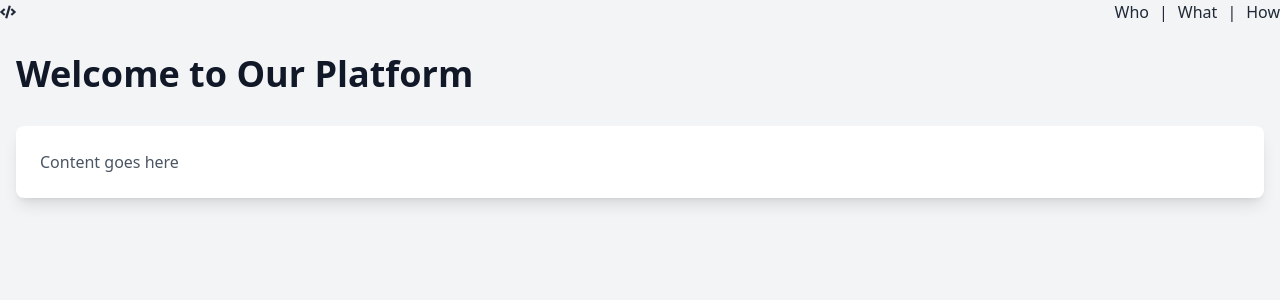
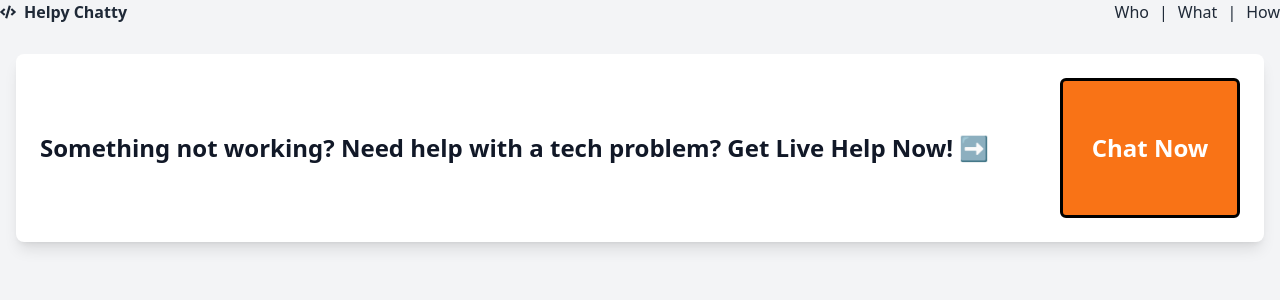
Before and after one commit to Dev-Harold/helpy-chatty, a Next.js app: page / in a window 1280 px wide. Shown: the top 300 px of the page. Built offline with nearby package versions, Linux system fonts and the light colour scheme.

Commit message:
Chat Button w/ Link

```diff
--- /dev/null
+++ b/src/app/chat/page.tsx
@@ -0,0 +1,16 @@
+import Navbar from '@/components/Navbar'
+
+export default function ChatPage() {
+  return (
+    <>
+      <Navbar />
+      <main className="pt-[30px] px-4 min-h-screen bg-gray-100">
+      <div className="max-w-7xl mx-auto h-[80vh]">
+        <div className="bg-white rounded-lg shadow-lg p-6">
+            {"Chat"}
+          </div>
+        </div>
+      </main>
+    </>
+  )
+}
--- a/src/app/globals.css
+++ b/src/app/globals.css
@@ -20,7 +20,8 @@ nav * {
   display: flex;
   align-items: center;
   height: 100%;
-  width: 100px
+  width: auto;
+  gap: 8px;
 }
 
 .navigation-links {
--- a/src/app/page.tsx
+++ b/src/app/page.tsx
@@ -1,18 +1,23 @@
 import Navbar from '@/components/Navbar'
+import Link from 'next/link'
 
 export default function Home() {
   return (
     <>
       <Navbar />
-      <main className="pt-[30px] px-4 min-h-screen">
+      <main className="pt-[30px] px-4 min-h-screen bg-gray-100">
         <div className="max-w-7xl mx-auto">
-          <h1 className="text-4xl font-bold text-gray-900 mb-8">
-            Welcome to Our Platform
-          </h1>
           <div className="bg-white rounded-lg shadow-lg p-6">
-            <p className="text-gray-600">
-              Content goes here
-            </p>
+            <div className="flex items-center justify-between">
+              <div className="text-2xl font-bold text-gray-900">
+                Something not working? Need help with a tech problem? Get Live Help Now! ➡
+              </div>
+              <Link href="/chat">
+                <button className="bg-orange-500 hover:bg-orange-600 text-white font-semibold py-2 px-4 rounded-md transition-colors h-[140px] w-[180px] text-2xl border-[3px] border-black">
+                  Chat Now
+                </button>
+              </Link>
+            </div>
           </div>
         </div>
       </main>
--- a/src/components/Navbar.tsx
+++ b/src/components/Navbar.tsx
@@ -4,22 +4,25 @@ import { FaCode } from 'react-icons/fa'
 export default function Navbar() {
   return (
     <nav className="navigation-bar h-[30px] w-full bg-gradient-to-r from-blue-600 to-blue-800 fixed top-0 left-0 z-50">
-{/* Logo */}
-        <Link href="/" className="logo-icon">
-          <FaCode className="h-5 w-5 text-white" />
+      {/* Logo and Title */}
+      <div className="flex items-center h-full">
+        <Link href="/" className="logo-icon flex items-center">
+          <FaCode className="h-5 w-5 text-black" />
+          <div className="text-black font-black text-lg ml-2 font-bold">Helpy Chatty</div>
         </Link>
+      </div>
 
       {/* Navigation Links */}
       <div className="navigation-links">
-          <Link href="/who" className="text-white text-sm hover:text-blue-200">
+        <Link href="/who" className="text-black text-sm hover:text-gray-700">
           Who
         </Link>
-          <span className="text-white/50">|</span>
-          <Link href="/what" className="text-white text-sm hover:text-blue-200">
+        <span className="text-black/50">|</span>
+        <Link href="/what" className="text-black text-sm hover:text-gray-700">
           What
         </Link>
-          <span className="text-white/50">|</span>
-          <Link href="/how" className="text-white text-sm hover:text-blue-200">
+        <span className="text-black/50">|</span>
+        <Link href="/how" className="text-black text-sm hover:text-gray-700">
           How
         </Link>
       </div>
```
Lines whose indentation alone changed are shown as unchanged.
